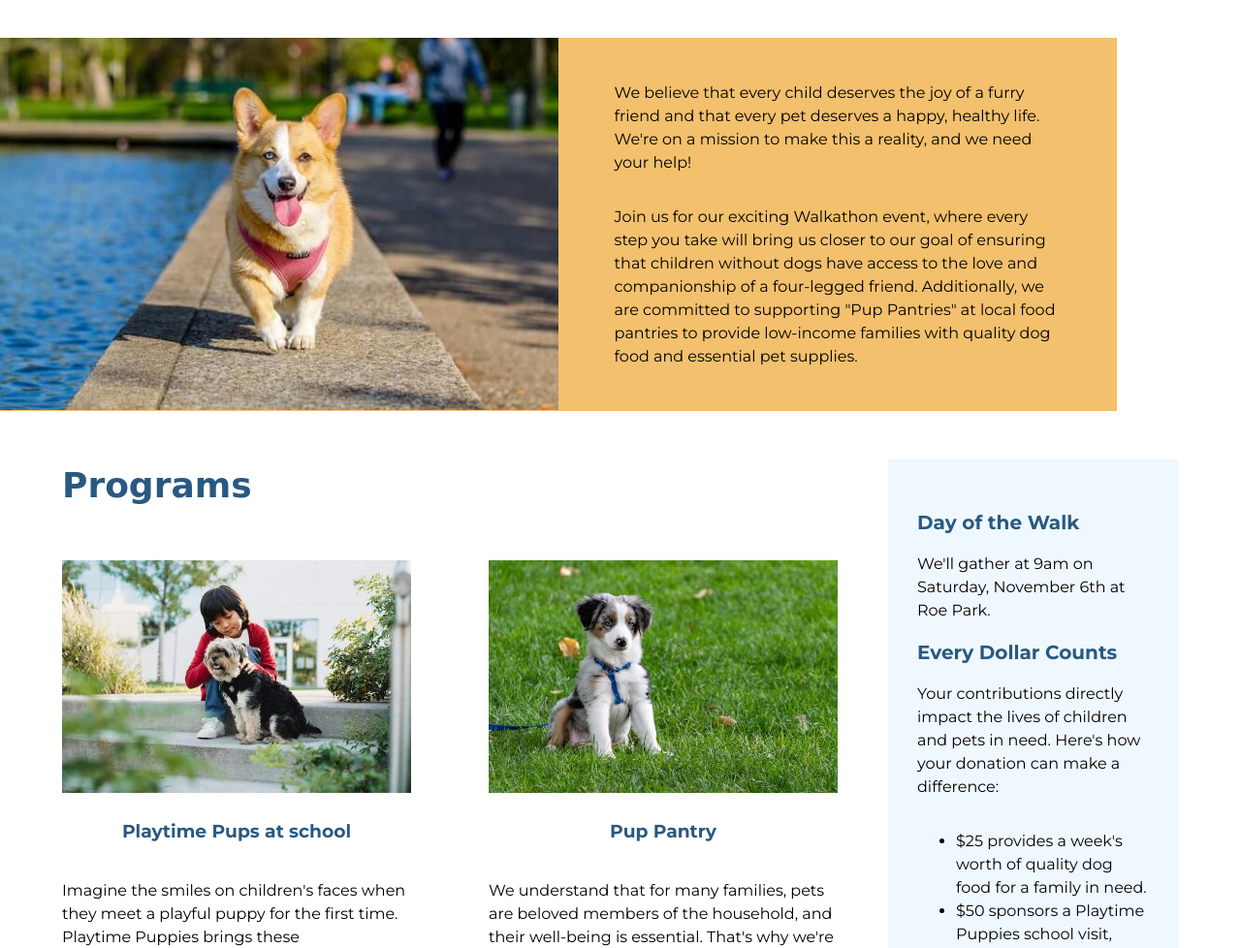
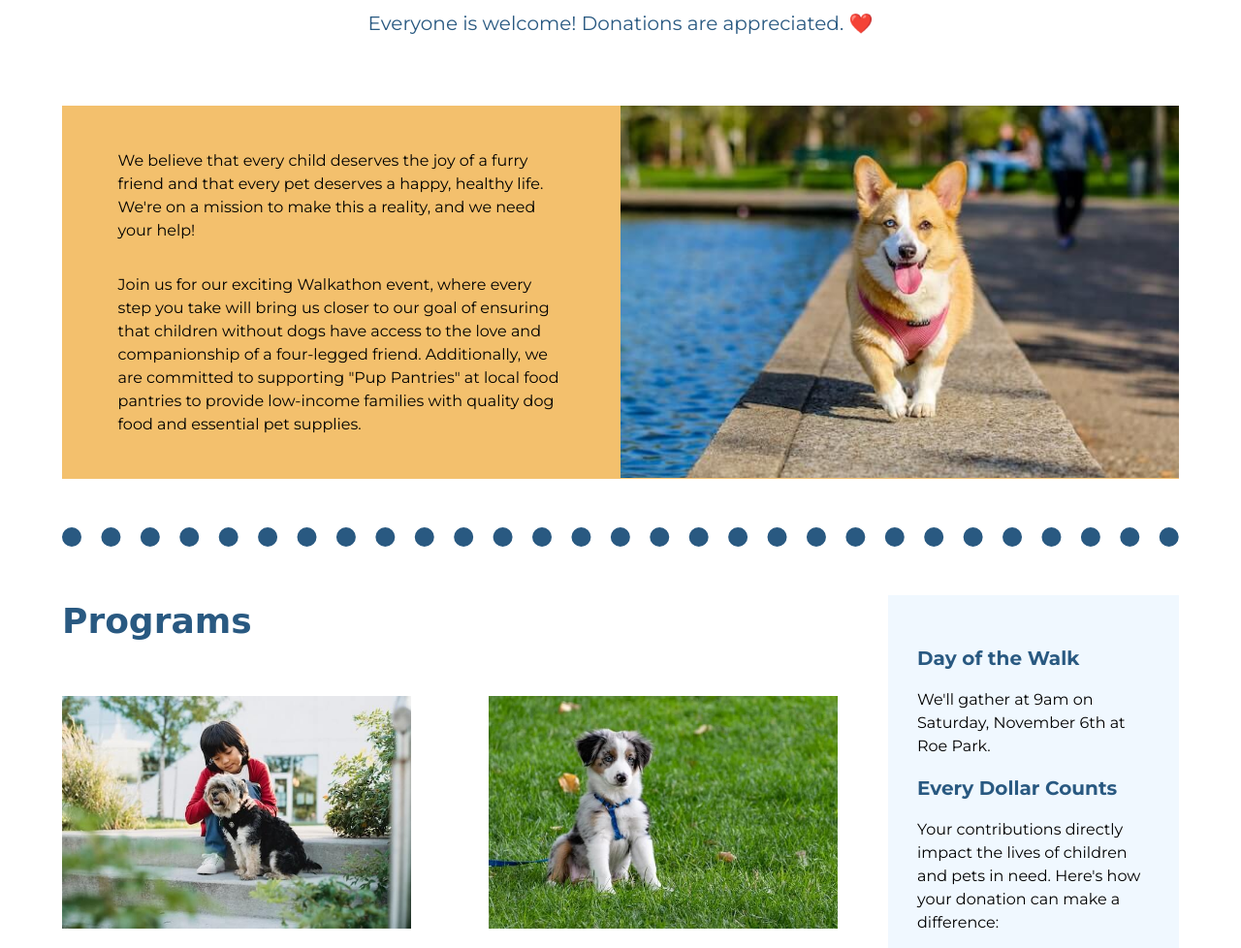
Before and after one commit to Mituyee/play-time-puppies, a plain HTML site: page index.html in a window 1280 px wide. Shown: the part 300-1278 px from the top of the page at 97% size. Drawn offline with Linux system fonts and the light colour scheme; a web font is replaced by a local one.

Commit message:
Flexbox item properties added

```diff
--- a/css/main.css
+++ b/css/main.css
@@ -52,6 +52,7 @@ header .donate-link {
   padding: 10px 30px;
   color: white;
   /* add align-self; flex-end; to overwrite align-items: center; from the parent container */
+  align-self: flex-end;
   border-radius: 5px;
 }
 
@@ -210,15 +211,19 @@ footer img {
   }
 
   .main-content-wrapper {
+
+    /* Add flex-grow: 1; so that the main-content-wrapper fills up any extra space in the parent container. */
     flex-grow: 1;
-    /* Add flex-grow: 1; so that the main-content-wrapper fills up any extra space in the parent container. */
     width: 55%;
   }
 
   aside {
-    width: 300px;
+
     /* Add flex: 0 0 300px; so that the sidebar doesn't shrink below the optimum width of 300px. */
     /* Add align-self: flex-start; to overwrite the default align-items' value of stretch. */
+    flex: 0 0 300px;
+    align-self:flex-start;
+
   }
 
   footer img {
@@ -236,11 +241,13 @@ footer img {
   .about-text {
     width: 50%;
     /* Change the placement of the text by adding order: 1; */
+    order: 1;
   }
 
   .about-image {
     width: 50%;
     /* Change the placement of the image by adding order: 2; */
+    order: 2;
   }
 
 }
@@ -264,5 +271,7 @@ footer img {
 
   .program p {
     /* Add flex-grow: 1; so that the extra space within the card is below the paragraph instead of below the link. */
+    flex-grow: 1
   }
+
 }
--- a/index.html
+++ b/index.html
@@ -16,7 +16,7 @@
 </head>
 
 <body>
-  <!-- <header> -->
+  <header>
     <div class="content-wrapper">
       <a href="" class="donate-link">Donate now!</a>
       <h1>Welcome to Playtime Puppies 🐶 Walkathon: Paws for a Cause!</h1>
```
